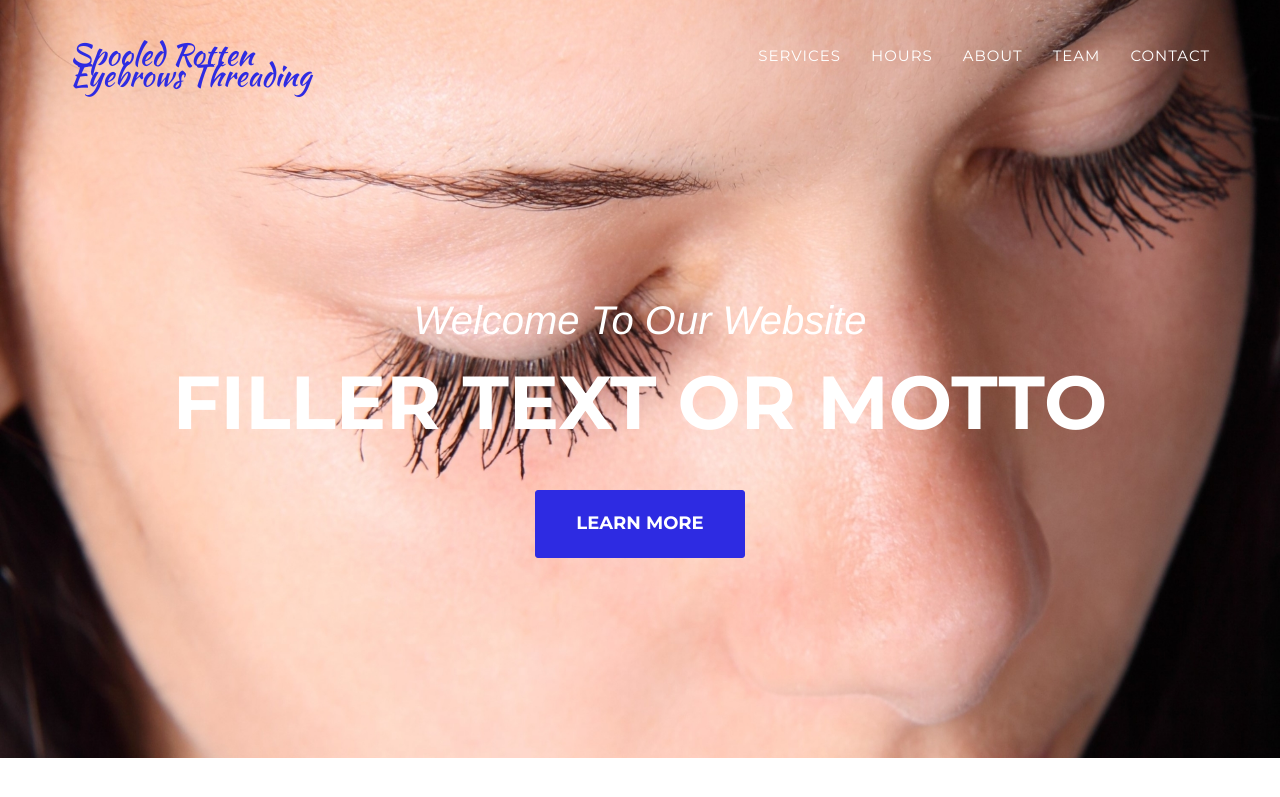
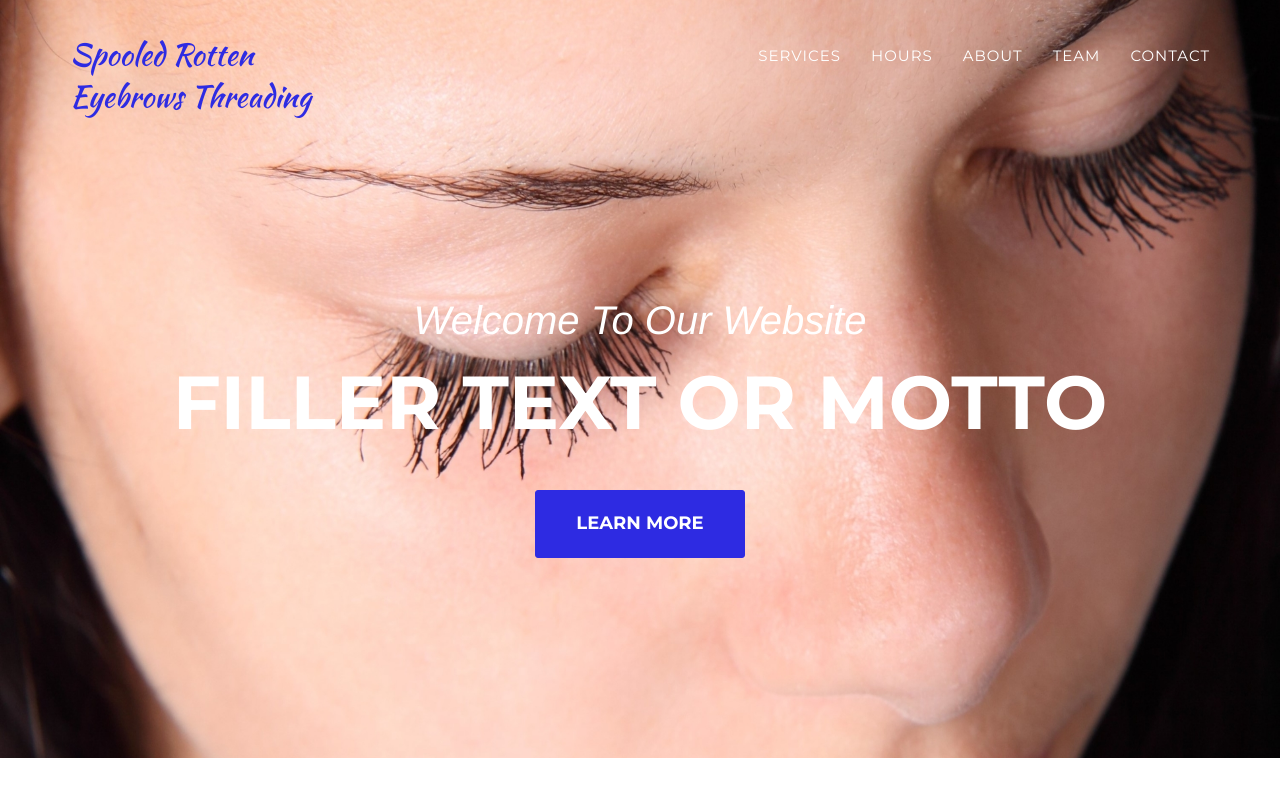
Before and after one commit to spooledrotten/spooledrotten.github.io, a Jekyll site: the page built from index.html, in a window 1280 px wide and 900 px high. Shown: the top 797 px of the window. Built offline with Jekyll 4.4.1, drawn with Linux system fonts in a browser that asks for light colours; some web fonts are replaced.

Commit message:
3rd commit

```diff
--- a/_config.yml
+++ b/_config.yml
@@ -2,7 +2,7 @@ url: https://y7kim.github.io
 baseurl: ""
 
 # Site settings
-title: Spooled Rotten<br> Eyebrows Threading
+title: Spooled Rotten <br><br> Eyebrows Threading
 email: your-email@domain.com
 description: "Write an awesome description for your new site here. You can edit this line in _config.yml. It will appear in your document head meta (for Google search results) and in your feed.xml site description."
 
```
